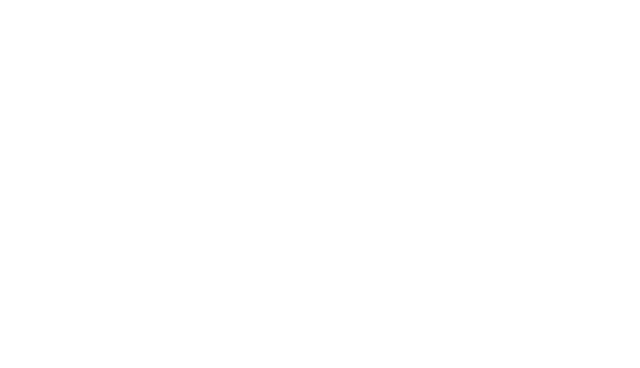
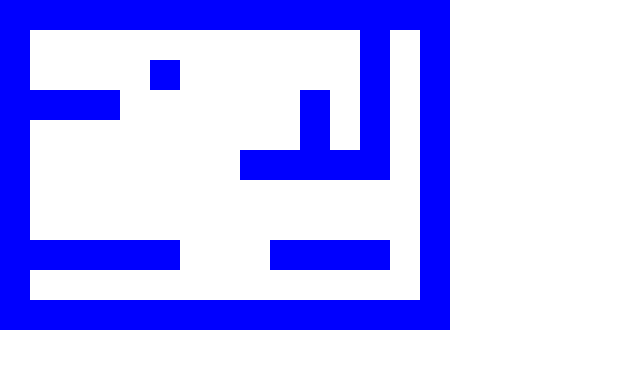
Before and after one commit to Miguelvkz/JSRaycaster, a plain HTML site: page index.html in a window 1280 px wide. Shown: the whole page, without its empty margins (0-640 px from the left). Drawn offline with Linux system fonts and the light colour scheme.

Commit message:
Map is render on the screen properly

```diff
--- a/index.html
+++ b/index.html
@@ -8,6 +8,7 @@
     <link rel="stylesheet" href="main.css">
 </head>
 <body>
+    <canvas id="canvas"></canvas>
     <script src="main.js"></script>
 </body>
 </html>
--- a/main.js
+++ b/main.js
@@ -2,3 +2,68 @@
  * @author Miguel Angel Vega Garcia
  * @date 7/7/2021
  */
+
+let cell_size = 30;
+let rows = 11;
+let cols = 15;
+
+
+let canvas  = document.getElementById("canvas"),
+    context = canvas.getContext("2d"),
+    width   = canvas.width                      = innerWidth,
+    height  = canvas.height                     = innerWidth;
+
+let mapWidth  = cols * cell_size;
+let mapHeight = rows  * cell_size;
+
+let mapGrid = [
+
+    [1, 1, 1, 1, 1, 1, 1, 1, 1, 1, 1, 1, 1, 1, 1],
+    [1, 0, 0, 0, 0, 0, 0, 0, 0, 0, 0, 0, 1, 0, 1],
+    [1, 0, 0, 0, 0, 1, 0, 0, 0, 0, 0, 0, 1, 0, 1],
+    [1, 1, 1, 1, 0, 0, 0, 0, 0, 0, 1, 0, 1, 0, 1],
+    [1, 0, 0, 0, 0, 0, 0, 0, 0, 0, 1, 0, 1, 0, 1],
+    [1, 0, 0, 0, 0, 0, 0, 0, 1, 1, 1, 1, 1, 0, 1],
+    [1, 0, 0, 0, 0, 0, 0, 0, 0, 0, 0, 0, 0, 0, 1],
+    [1, 0, 0, 0, 0, 0, 0, 0, 0, 0, 0, 0, 0, 0, 1],
+    [1, 1, 1, 1, 1, 1, 0, 0, 0, 1, 1, 1, 1, 0, 1],
+    [1, 0, 0, 0, 0, 0, 0, 0, 0, 0, 0, 0, 0, 0, 1],
+    [1, 1, 1, 1, 1, 1, 1, 1, 1, 1, 1, 1, 1, 1, 1],
+
+];
+
+class World
+{
+    constructor(grid, ctx){
+        this.grid = grid;
+        this.ctx = ctx;
+    }
+
+    render(){
+        this.grid.forEach( (row, i) => {
+            row.forEach( (col, j) => {
+                let x = j * cell_size;
+                let y = i * cell_size;
+
+                this.ctx.beginPath();
+                this.ctx.fillStyle = col === 1 ? "blue" : "white";
+                this.ctx.rect(x, y, cell_size, cell_size);
+                this.ctx.fill();
+                this.ctx.closePath();
+
+            });
+        })
+    }
+}
+
+
+let game = new World(mapGrid, context);
+
+render();
+function render()
+{
+
+    context.clearRect(0,0,width, height)
+    game.render()
+    requestAnimationFrame(render);
+}
```
